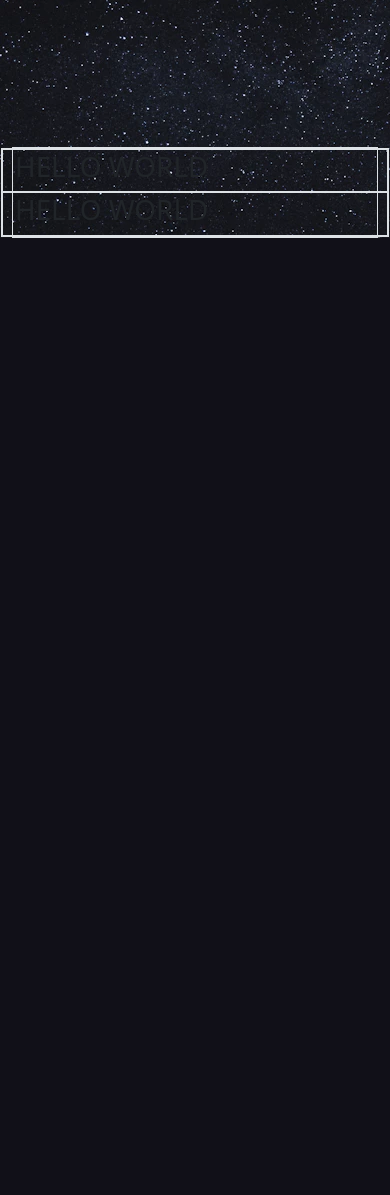
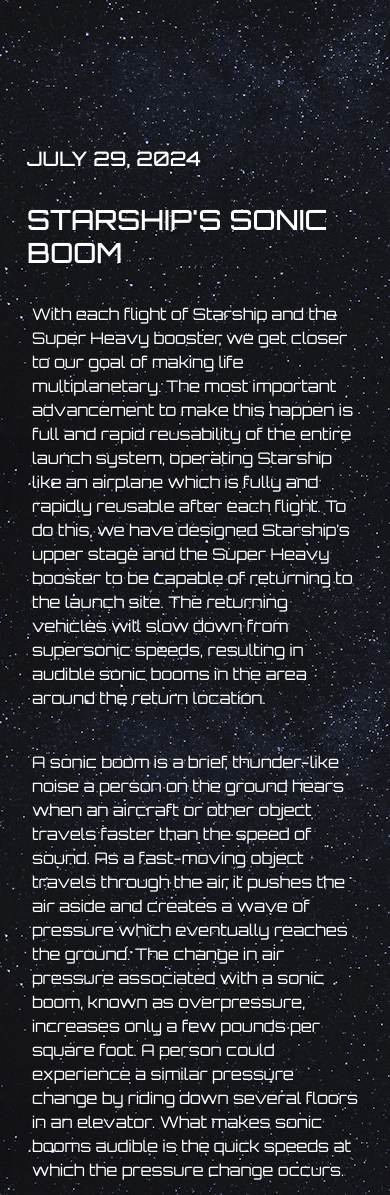
Before and after one commit to aviasnani/The-Cosmic-Quest, a Flask app: page / in a window 390 px wide. Shown: the part 899-2094 px from the top of the page. Before the commit the page ends 1137 px from the top, so only its background shows below. Run offline with Flask 3, Linux system fonts and the light colour scheme; some libraries are stand-ins or nearby versions.

Commit message:
added content in the second container and added some bootstrapping sonicboom

```diff
--- a/static/index.css
+++ b/static/index.css
@@ -75,7 +75,9 @@ body{
     height: 400px;
   }
 
-
+#starshipcol1 h1 h3{
+   color:#fff;
+}
 @media (max-width: 415px) {
   img{
     position: relative;
--- a/templates/index.html
+++ b/templates/index.html
@@ -76,13 +76,16 @@
           <img src="/static/images/spacex.png" alt="spacex starship image">
         </h1></div>
       </div> <br> <br>
-      <div class="conatiner-fluid border">
-        <div class="row border">
-          <div class="col-lg-6 col-md-7 border">
-            <h1>HELLO WORLD</h1>
+      <div class="conatiner-fluid ">
+        <div class="row ">
+          <div id="starshipcol1" class="col-lg-6 col-md-7 ">
+            <h5 style=" margin-left: 15px; color: #fff; font-family: 'Orbitron';">JULY 29, 2024</h5> <br>
+            <h1 style=" margin-left: 15px; color: #fff; font-family: 'Orbitron';">STARSHIP'S SONIC BOOM</h1> <br>
+            <p>With each flight of Starship and the Super Heavy booster, we get closer to our goal of making life multiplanetary. The most important advancement to make this happen is full and rapid reusability of the entire launch system, operating Starship like an airplane which is fully and rapidly reusable after each flight. To do this, we have designed Starship’s upper stage and the Super Heavy booster to be capable of returning to the launch site. The returning vehicles will slow down from supersonic speeds, resulting in audible sonic booms in the area around the return location.</p> <br>
+            <p>  A sonic boom is a brief, thunder-like noise a person on the ground hears when an aircraft or other object travels faster than the speed of sound. As a fast-moving object travels through the air, it pushes the air aside and creates a wave of pressure which eventually reaches the ground. The change in air pressure associated with a sonic boom, known as overpressure, increases only a few pounds per square foot. A person could experience a similar pressure change by riding down several floors in an elevator. What makes sonic booms audible is the quick speeds at which the pressure change occurs.</p>
           </div>
-          <div class="col-lg-6 col-md-5 border">
-             <h1>HELLO WORLD</h1>
+          <div class="col-lg-6 col-md-5 ">
+             <video  src="{{url_for('static', filename='videos/sonicboom.mov')}}"></video>
           </div>
         </div>
       </div>
```
